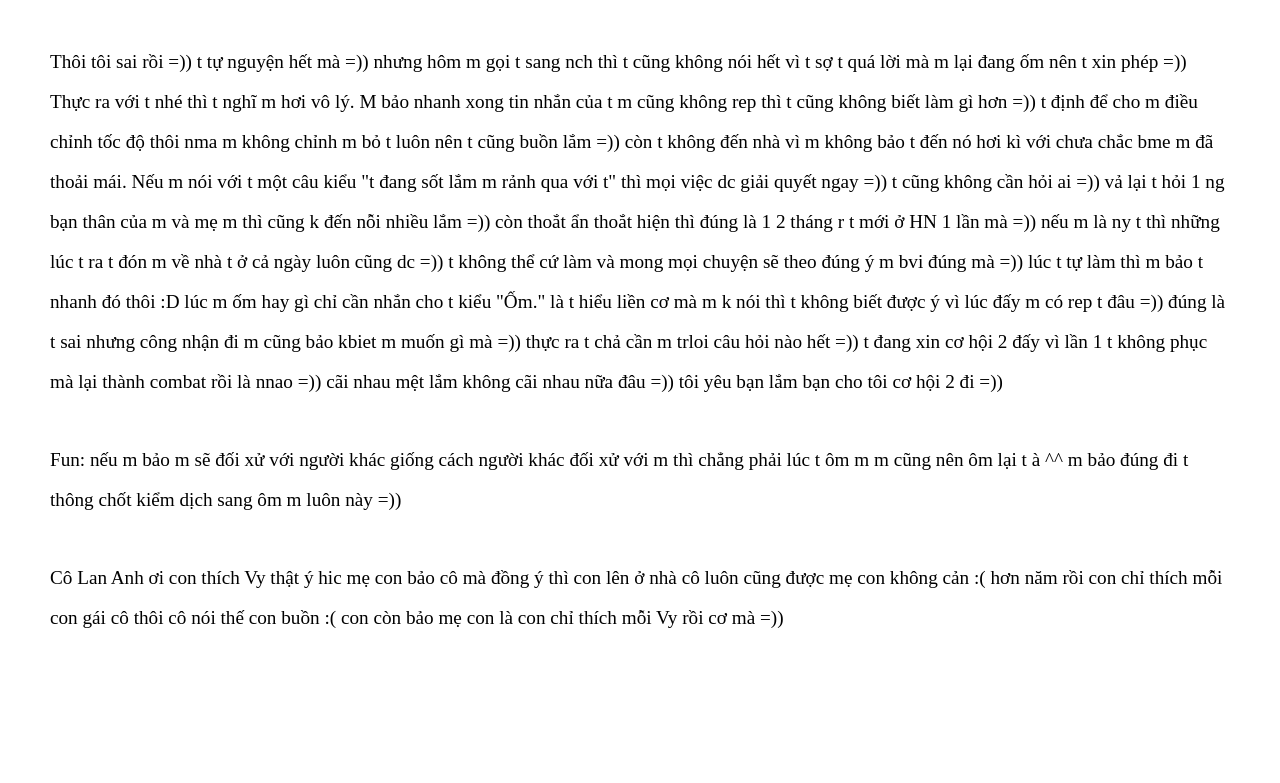
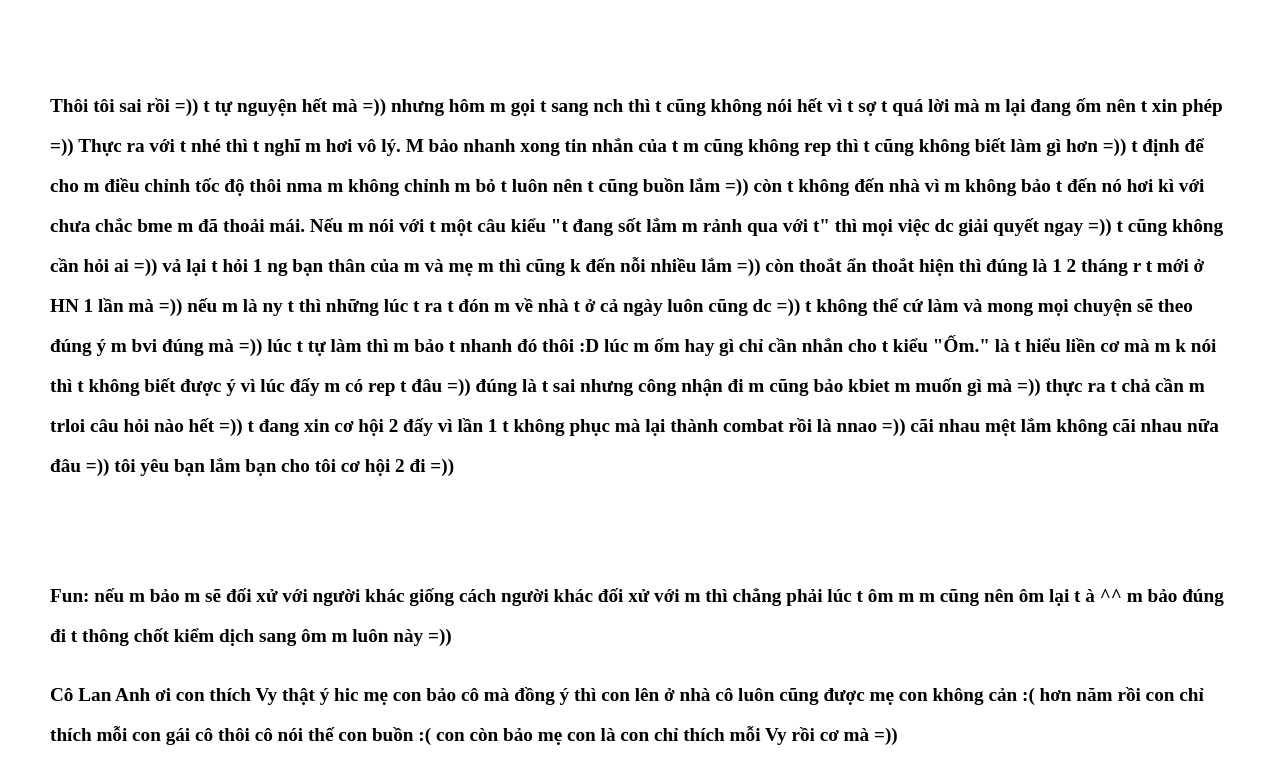
Before and after one commit to LinhBui-rays/Aibietgidau, a plain HTML site: page index.html in a window 1280 px wide. Shown: the part 169-952 px from the top of the page. Before the commit the page ends 873 px from the top, so only its background shows below. Drawn offline with Linux system fonts and the light colour scheme.

Commit message:
Update index.html

```diff
--- a/index.html
+++ b/index.html
@@ -10,7 +10,7 @@
 <body>
     <h1> Phản bác nè =))) </h1>
 
-    <p>
+    <p><h4>
         Thôi tôi sai rồi =)) t tự nguyện hết mà =)) nhưng hôm m gọi t sang nch thì t cũng không nói hết vì t sợ t quá lời
         mà m lại đang ốm nên t xin phép =)) Thực ra với t nhé thì t nghĩ m hơi vô lý. M bảo nhanh xong tin nhắn của t m
         cũng không rep thì t cũng không biết làm gì hơn =)) t định để cho m điều chỉnh tốc độ thôi nma m không chỉnh m bỏ
@@ -22,7 +22,7 @@
         lúc m ốm hay gì chỉ cần nhắn cho t kiểu "Ốm." là t hiểu liền cơ mà m k nói thì t không biết được ý vì lúc đấy m có rep
         t đâu =)) đúng là t sai nhưng công nhận đi m cũng bảo kbiet m muốn gì mà =)) thực ra t chả cần m trloi câu hỏi nào hết
         =)) t đang xin cơ hội 2 đấy vì lần 1 t không phục mà lại thành combat rồi là nnao =)) cãi nhau mệt lắm không cãi nhau nữa
-        đâu =)) tôi yêu bạn lắm bạn cho tôi cơ hội 2 đi =)) </p>
+        đâu =)) tôi yêu bạn lắm bạn cho tôi cơ hội 2 đi =)) </p><h4>
 
         <p>Fun: nếu m bảo m sẽ đối xử với người khác giống cách người khác đối xử với m thì chẳng phải lúc t ôm m m cũng nên ôm lại t à
             ^^ m bảo đúng đi t thông chốt kiểm dịch sang ôm m luôn này =))</p>
```
